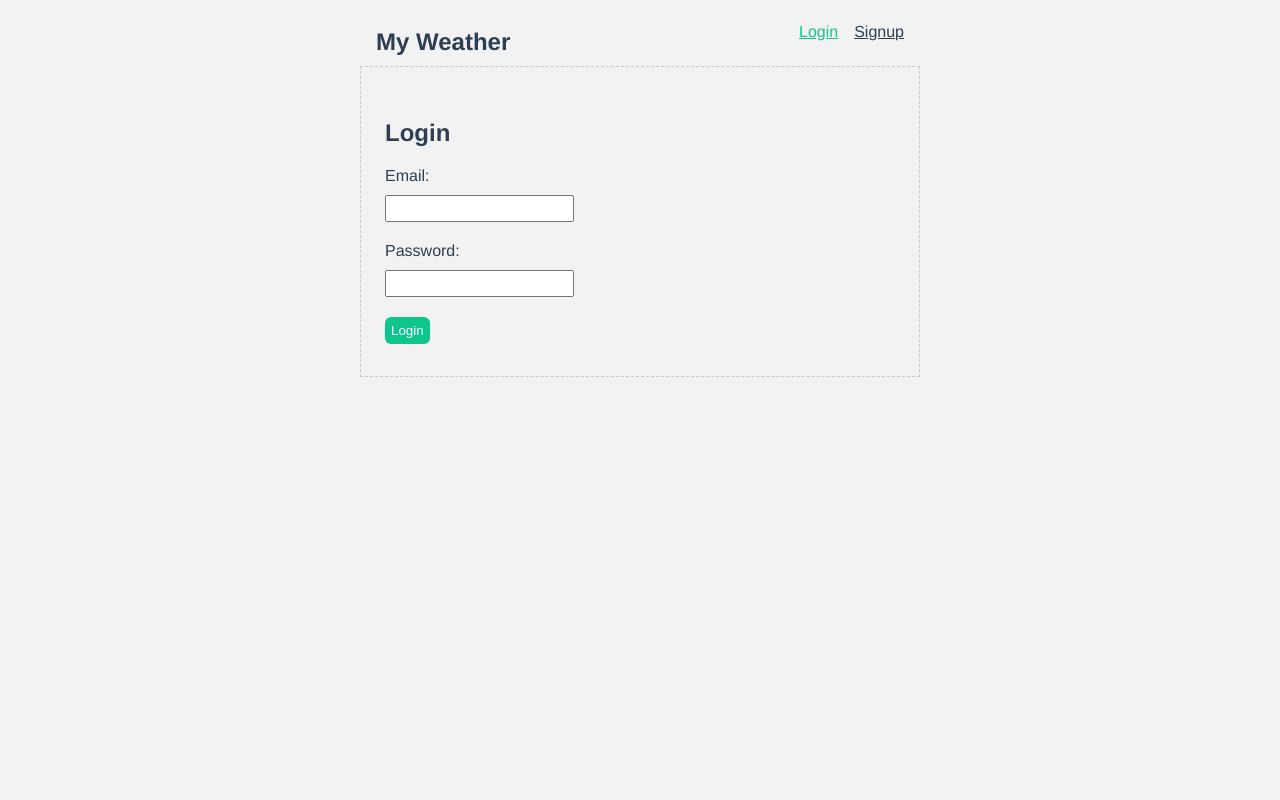
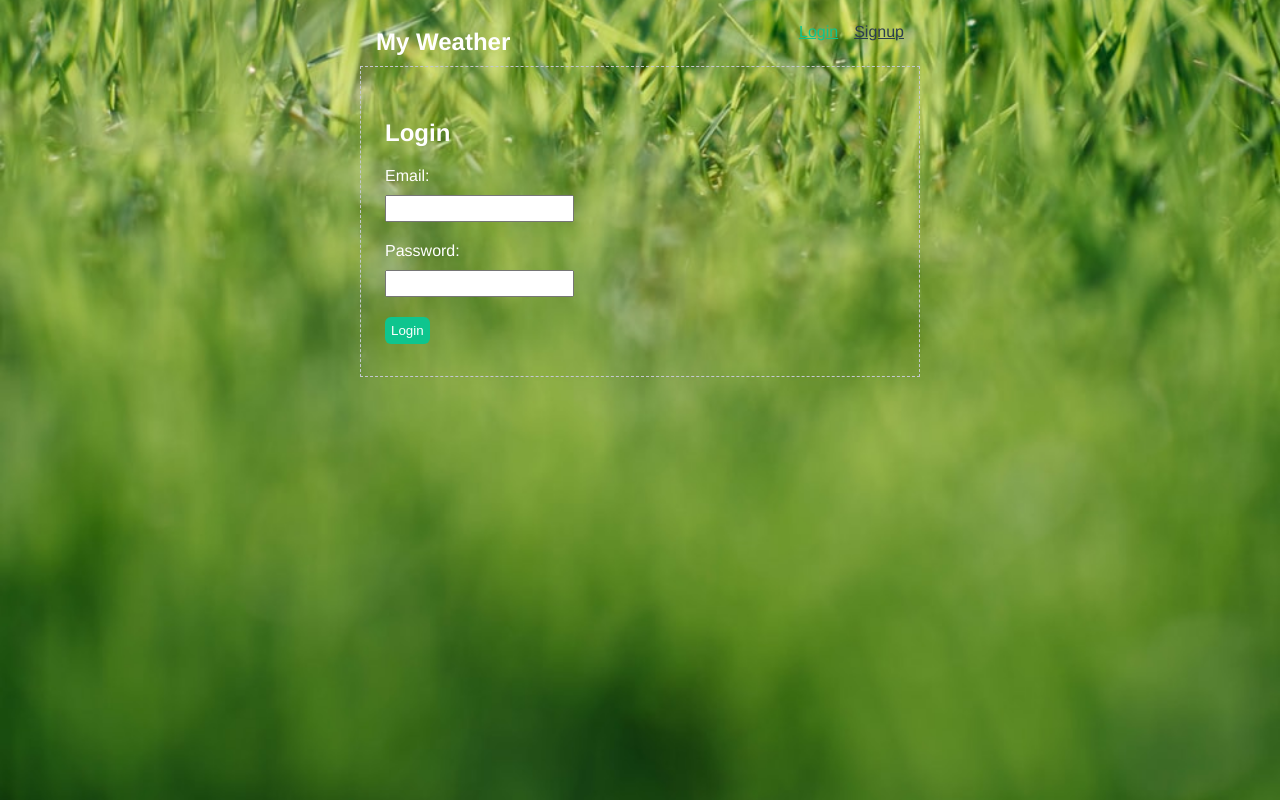
Before and after one commit to raresample/weather-list, a Vue app: page /login in a window 1280 px wide. Built offline with nearby package versions, Linux system fonts and the light colour scheme; no server answers.

Commit message:
'Glass on Grass'

```diff
--- a/src/App.vue
+++ b/src/App.vue
@@ -15,15 +15,18 @@ export default {
 
 <style>
 body {
-  background: #f2f2f2;
+  background: darkgray;
   /* background: #555; */
+  background-image: url('assets/nature.jpg');
+  background-position: center;
+  background-size: cover;
 }
 #app {
   font-family: Avenir, Helvetica, Arial, sans-serif;
   -webkit-font-smoothing: antialiased;
   -moz-osx-font-smoothing: grayscale;
   color: #2c3e50;
-  /* color: white; */
+  color: white;
 }
 .container {
   max-width: 560px;
--- a/src/components/WeatherCard.vue
+++ b/src/components/WeatherCard.vue
@@ -72,7 +72,7 @@ export default {
 
 <style>
 .weather {
-  background: white;
+  /* background: white; */
   /* color: #2c3e50; */
   /* border-radius: 5px; */
   /* box-shadow: 0 0 3px rgba(0,0,0,0.25); */
@@ -82,7 +82,11 @@ export default {
   grid-template-columns: repeat(2, minmax(0, 1fr));
   height: 7.5rem;
   align-items: stretch;
-  box-shadow: 0 2px 2px 0 rgb(0 0 0 / 14%), 0 3px 1px -2px rgb(0 0 0 / 20%), 0 1px 5px 0 rgb(0 0 0 / 12%);
+  /* box-shadow: 0 2px 2px 0 rgb(0 0 0 / 14%), 0 3px 1px -2px rgb(0 0 0 / 20%), 0 1px 5px 0 rgb(0 0 0 / 12%); */
+  background: rgba(255, 255, 255, 0.2);
+  border-radius: 16px;
+  box-shadow: 0 4px 30px rgba(255, 255, 255, 0.1);
+  backdrop-filter: blur(5px);
 }
 
 .left {
```
Also changed, not shown: src/assets/nature.jpg (added).
